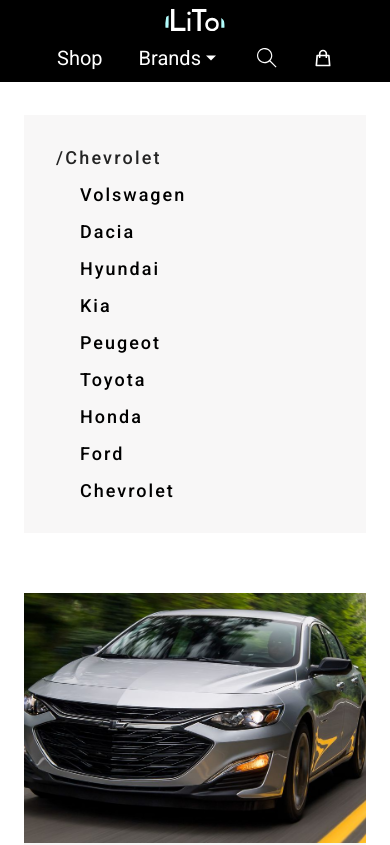
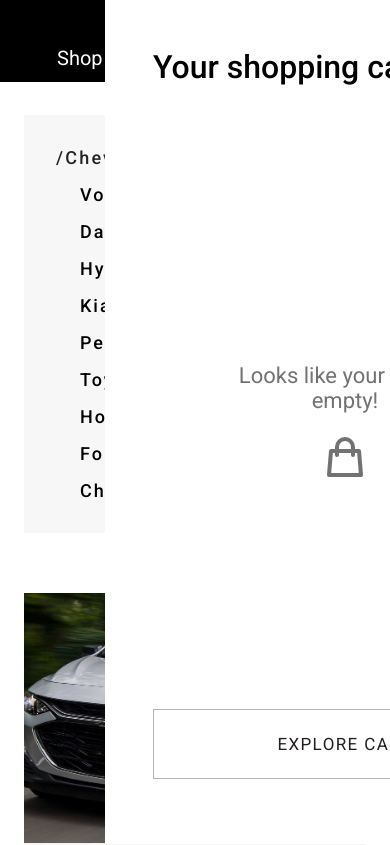
Before and after one commit to AnisKehila/LiTo, a React (Vite) app: page /LiTo/shop/Chevrolet in a window 390 px wide. Shown: the top 845 px of the page. Built offline with nearby package versions, Linux system fonts and the light colour scheme.

Commit message:
fix card width in sm screens

```diff
--- a/src/index.scss
+++ b/src/index.scss
@@ -144,7 +144,7 @@
         right: -50%;
         height: 100%;
         z-index: 3;
-        width: 28%;
+        width: 480px;
         padding: 48px;
         .cart-header {
             display: flex;
@@ -272,6 +272,11 @@
     }
     .cart-info {
         right: 0;
+    }
+    @media (max-width: 998px) {
+        .cart-info {
+            width: 100%;
+        }
     }
 }
 .hero-section {
```
